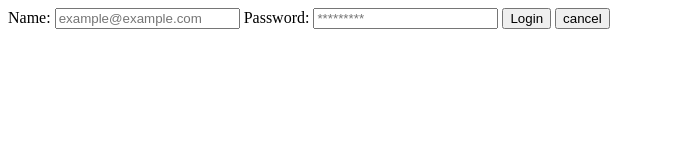
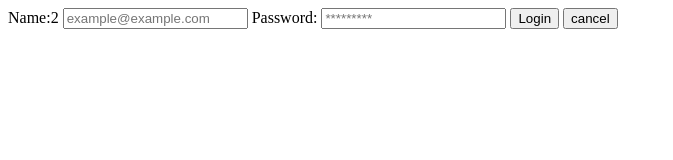
Before and after one commit to AkramMoussaoui/Test1, a plain HTML site: page index.html in a window 1280 px wide. Shown: the full height of the page, 0-673 px from the left. Drawn offline with Linux system fonts and the light colour scheme.

Commit message:
second commit

```diff
--- a/index.html
+++ b/index.html
@@ -11,7 +11,7 @@
 
 <body>
     <form name="loginForm">
-        <label for="Name">Name:</label>
+        <label for="Name">Name:2</label>
         <input type="text" name="name" placeholder="example@example.com" />
         <label for="password">Password:</label>
         <input type="password" name="password" placeholder="*********" />
```
